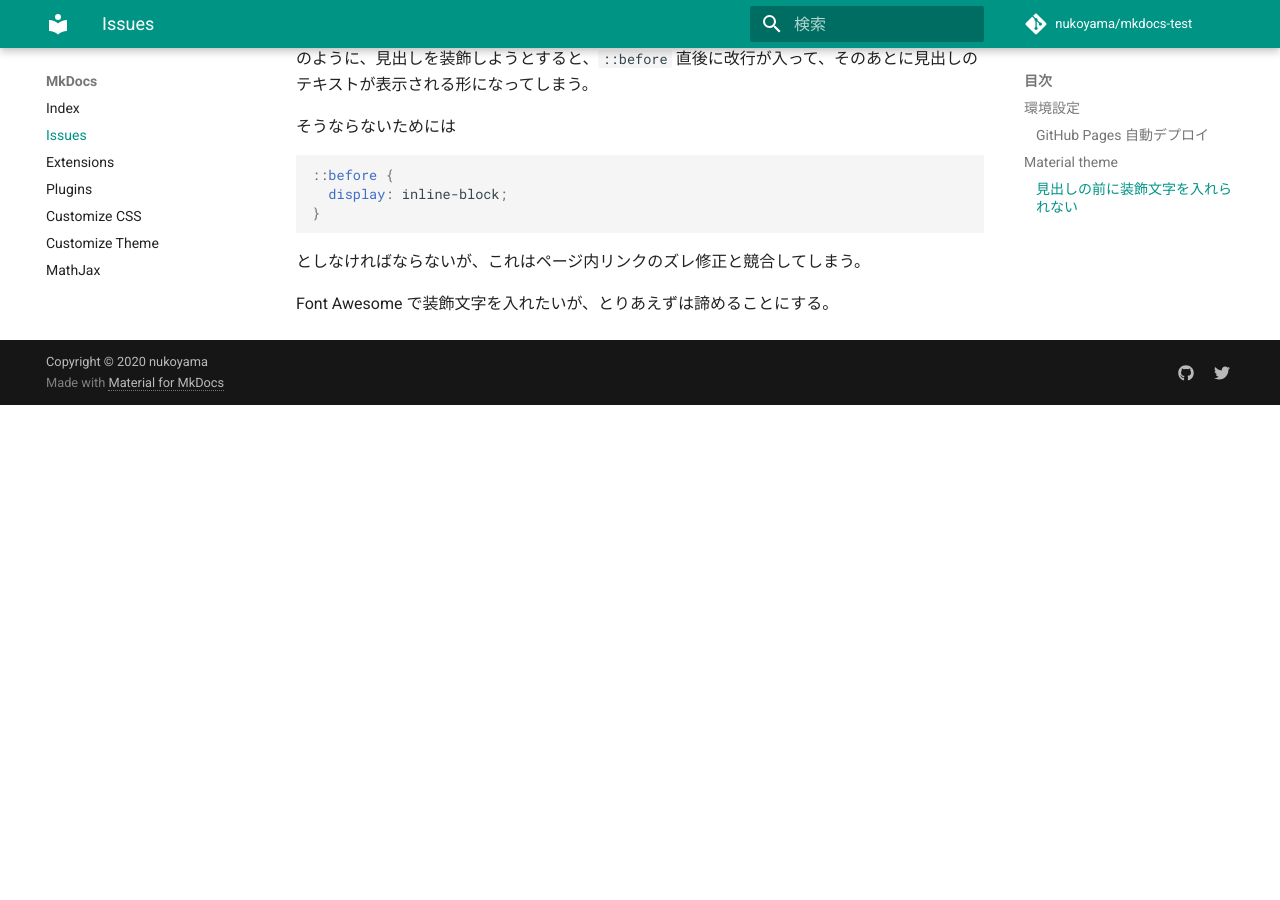
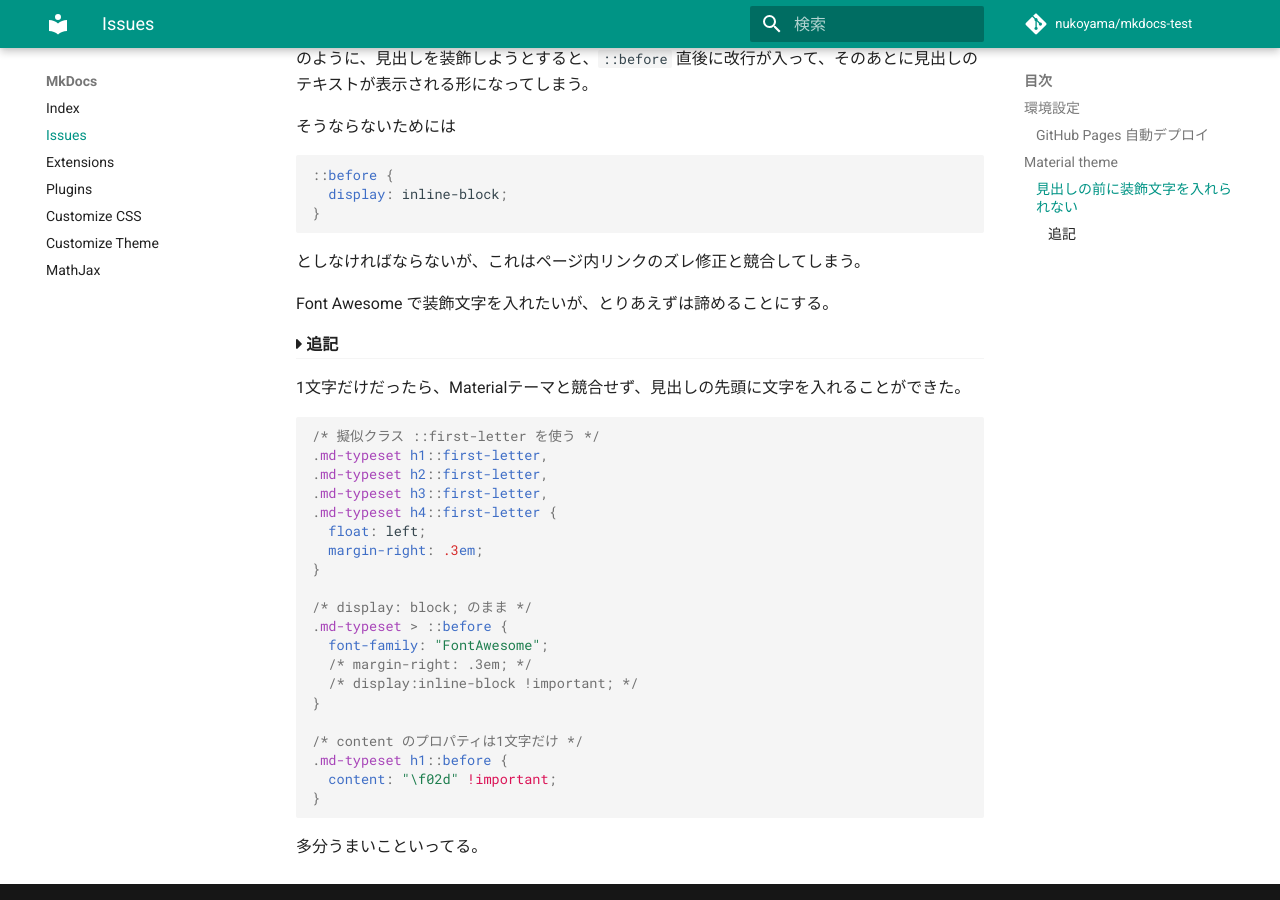
Before and after one commit to znuko/nukodocs, an MkDocs documentation site: the page built from docs/mkdocs/issue.md, in a window 1280 px wide and 900 px high, scrolled down 1541 px. Built offline with MkDocs 1.6.1 and Material for MkDocs 9.7.7, drawn with Linux system fonts in a browser that asks for light colours; comment, search, counter and statistics services are not loaded; before the commit the page ends 1946 px from its top, so only the background shows below that.

Commit message:
Update issue.md

````diff
--- a/docs/mkdocs/issue.md
+++ b/docs/mkdocs/issue.md
@@ -14,7 +14,7 @@ with GitHub Actions.
 
 Actions の設定ファイル `.github/workflows/ci.yml`:
 
-```yml
+```yaml
 name: ci
 on:
   push:
@@ -82,3 +82,32 @@ h1::before {
 としなければならないが、これはページ内リンクのズレ修正と競合してしまう。
 
 Font Awesome で装飾文字を入れたいが、とりあえずは諦めることにする。
+
+### 追記
+
+1文字だけだったら、Materialテーマと競合せず、見出しの先頭に文字を入れることができた。
+
+```css
+/* 擬似クラス ::first-letter を使う */
+.md-typeset h1::first-letter,
+.md-typeset h2::first-letter,
+.md-typeset h3::first-letter,
+.md-typeset h4::first-letter {
+  float: left;
+  margin-right: .3em;
+}
+
+/* display: block; のまま */
+.md-typeset > ::before {
+  font-family: "FontAwesome";
+  /* margin-right: .3em; */
+  /* display:inline-block !important; */
+}
+
+/* content のプロパティは1文字だけ */
+.md-typeset h1::before {
+  content: "\f02d" !important;
+}
+```
+
+多分うまいこといってる。
````
